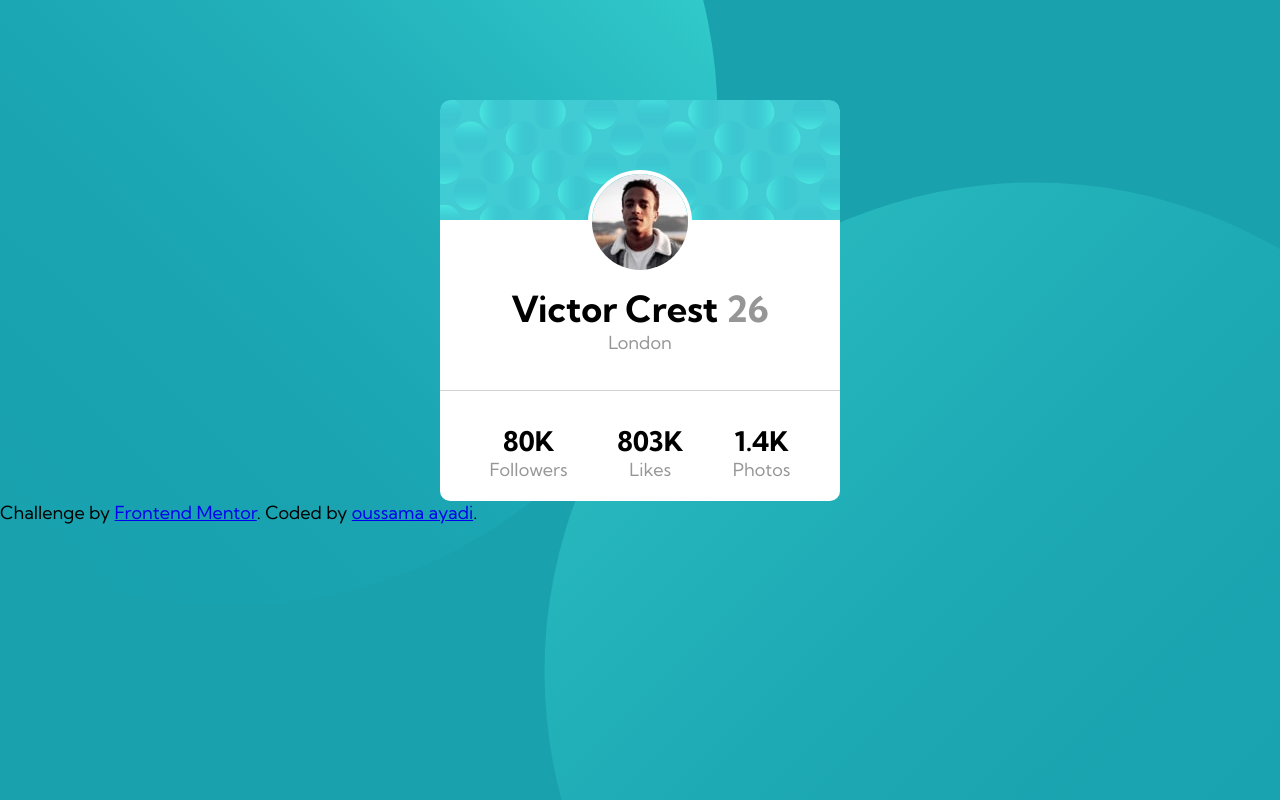
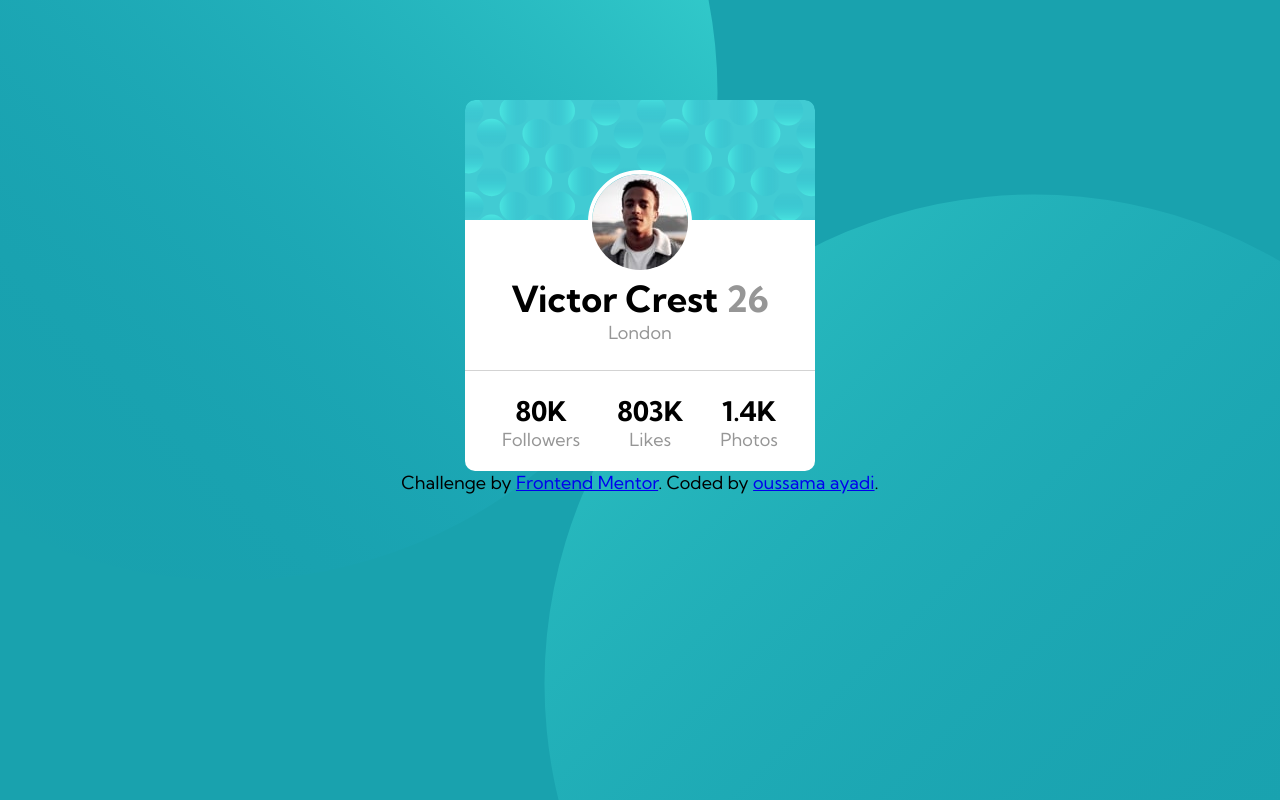
Before and after one commit to ayadi1/Profile-card-component-html-css, a plain HTML site: page index.html in a window 1280 px wide. Drawn offline with Linux system fonts and the light colour scheme.

Commit message:
edit card size

```diff
--- a/assets/css/style.css
+++ b/assets/css/style.css
@@ -21,8 +21,8 @@ p {
   color: var(--Dark-gray);
 }
 main {
-  width: 400px;
-  min-width: 400px;
+  width: 350px;
+  min-width: 350px;
   margin: 0 auto;
   margin-top: 100px;
   border-radius: 10px;
@@ -46,7 +46,7 @@ main > .bgImg > .img > img {
   border: 4px solid white;
 }
 main > .info {
-  height: 170px;
+  height: 150px;
   padding: 0 20px;
   background: white;
   display: flex;
@@ -64,7 +64,7 @@ main > .info > .name > h1 > span {
   color: var(--Dark-gray);
 }
 main > .mainInfo {
-  height: 90px;
+  height: 80px;
   background-color: white;
   padding-bottom: 20px;
   display: flex;
@@ -77,3 +77,7 @@ main > .mainInfo > .card {
   flex-direction: column;
   align-items: center;
 }
+/* footer */
+.attribution{
+  text-align: center;
+}
```
